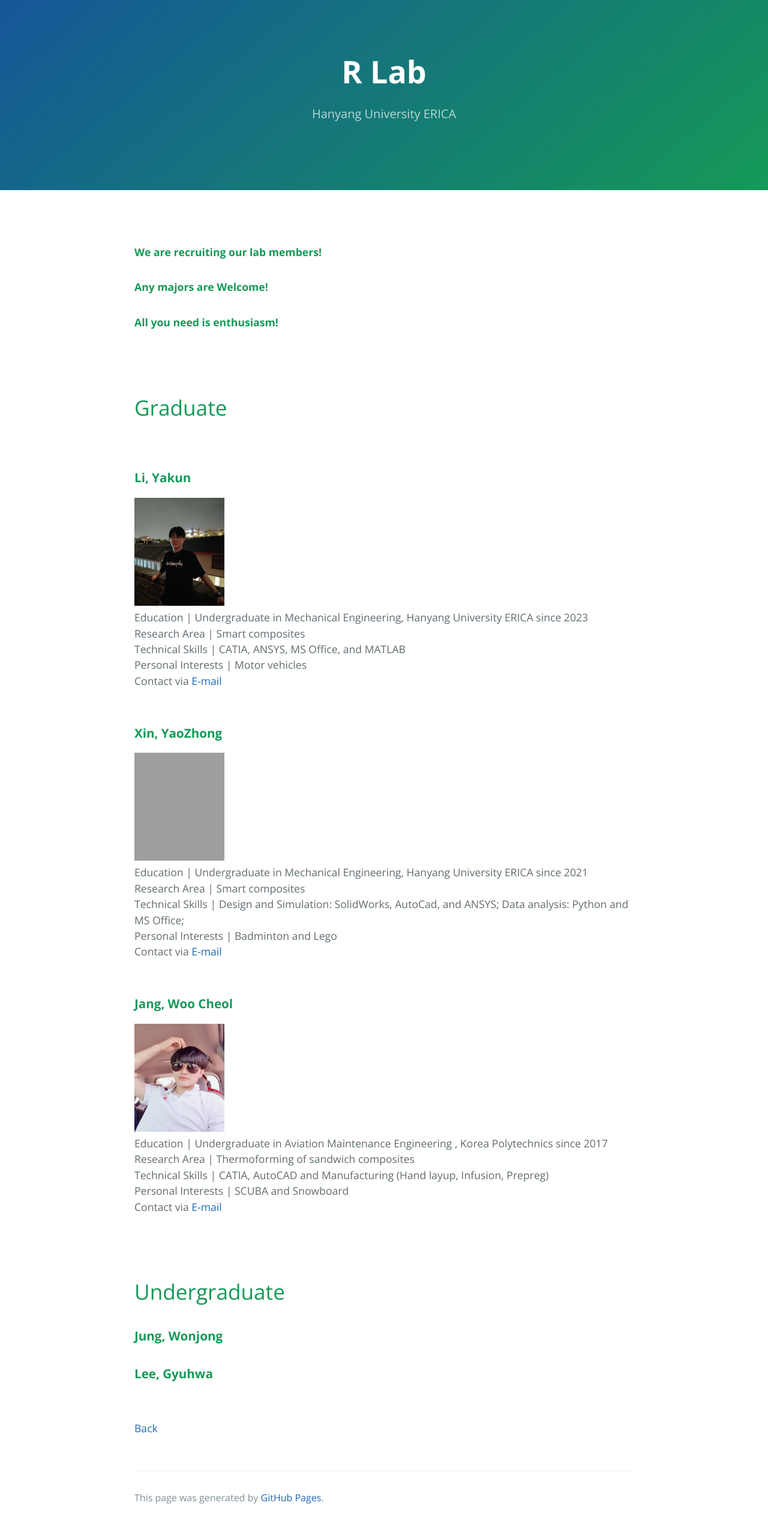
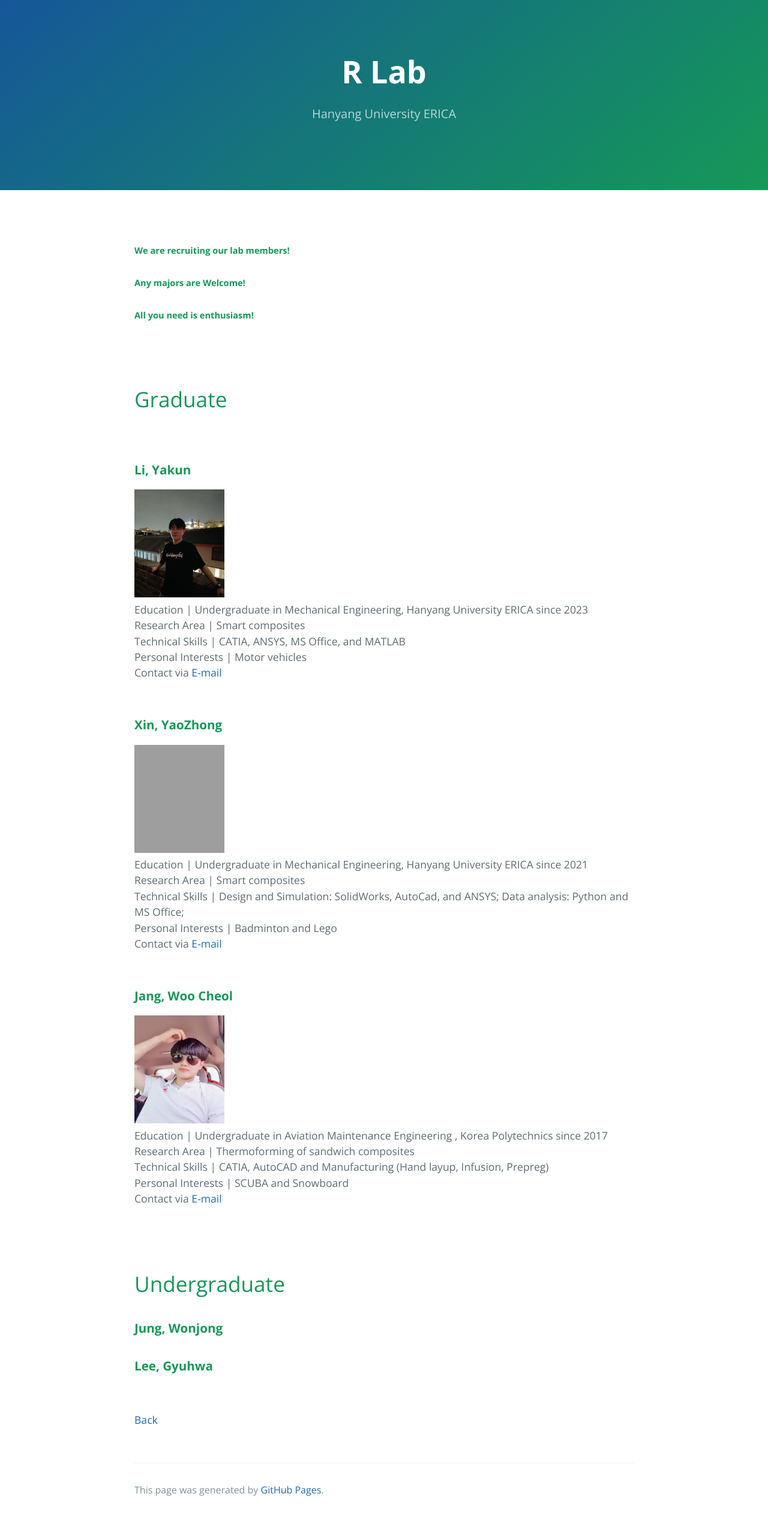
Before and after one commit to rhd1213/rhd1213.github.io, a Jekyll site: the page built from Members.md, in a window 1280 px wide. Shown: the whole page at 60% size. Built offline with Jekyll 4.4.1, drawn with Linux system fonts in a browser that asks for light colours; our own code applies the rules of GitHub Pages for plain Markdown files; grey boxes are pictures that could not be loaded.

```diff
--- a/Members.md
+++ b/Members.md
@@ -1,8 +1,8 @@
 
 <br>
-#### **We are recruiting our lab members!**
-#### **Any majors are Welcome!**
-#### **All you need is enthusiasm!**
+##### **We are recruiting our lab members!**
+##### **Any majors are Welcome!**
+##### **All you need is enthusiasm!**
 <br>
 <br>
 
```
